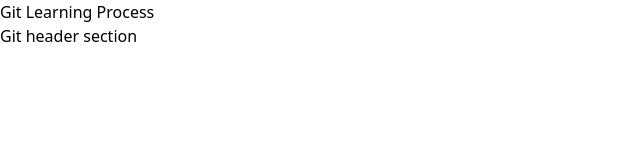
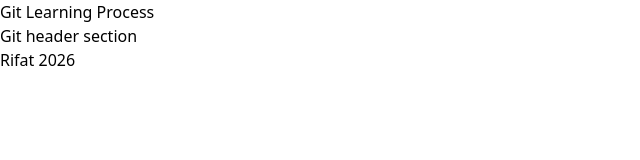
Before and after one commit to rifathossain18/my_project, a website: page src/index.html in a window 1280 px wide. Shown: the whole page, without its empty margins (0-640 px from the left). Drawn offline with Linux system fonts and the light colour scheme.

Commit message:
footer add

```diff
--- a/src/index.html
+++ b/src/index.html
@@ -17,6 +17,11 @@
     <h3>Git header section</h3>
 
 
+    <footer>
+        Rifat 2026
+    </footer>
+
+
 </body>
 
 </html>
```
